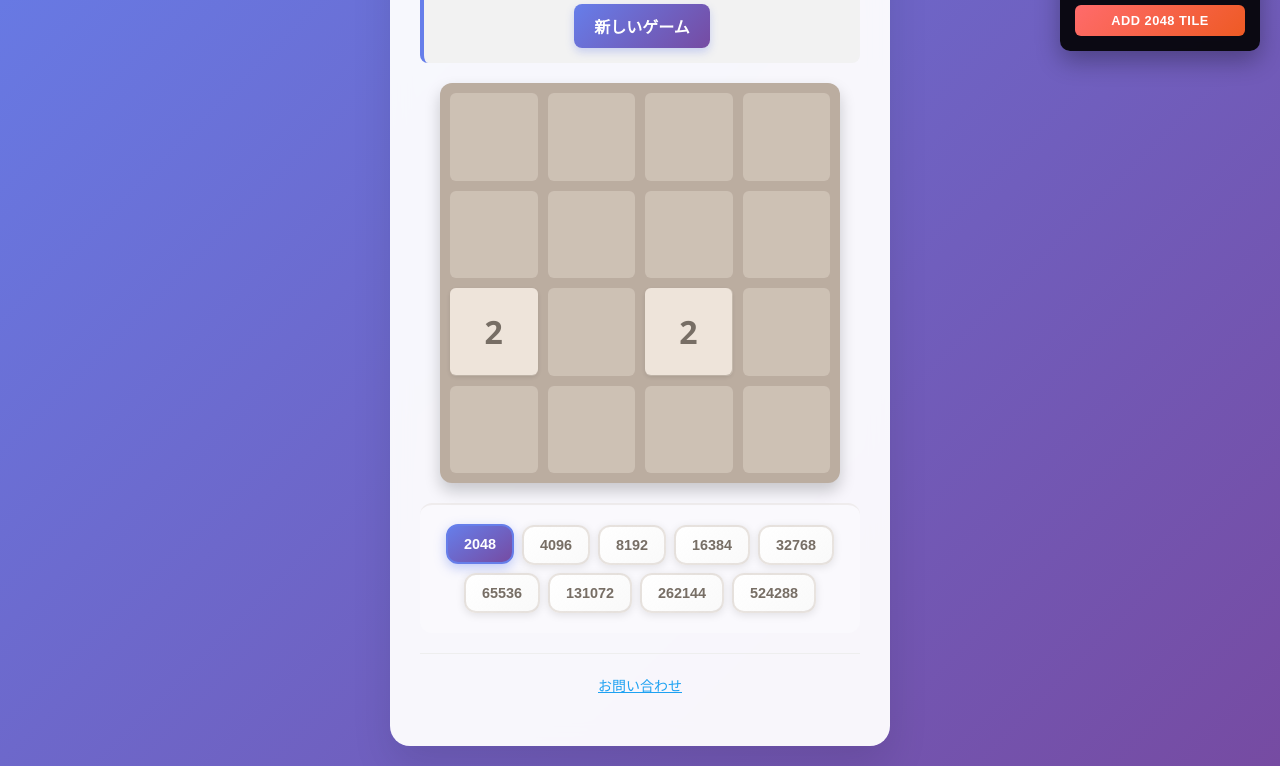
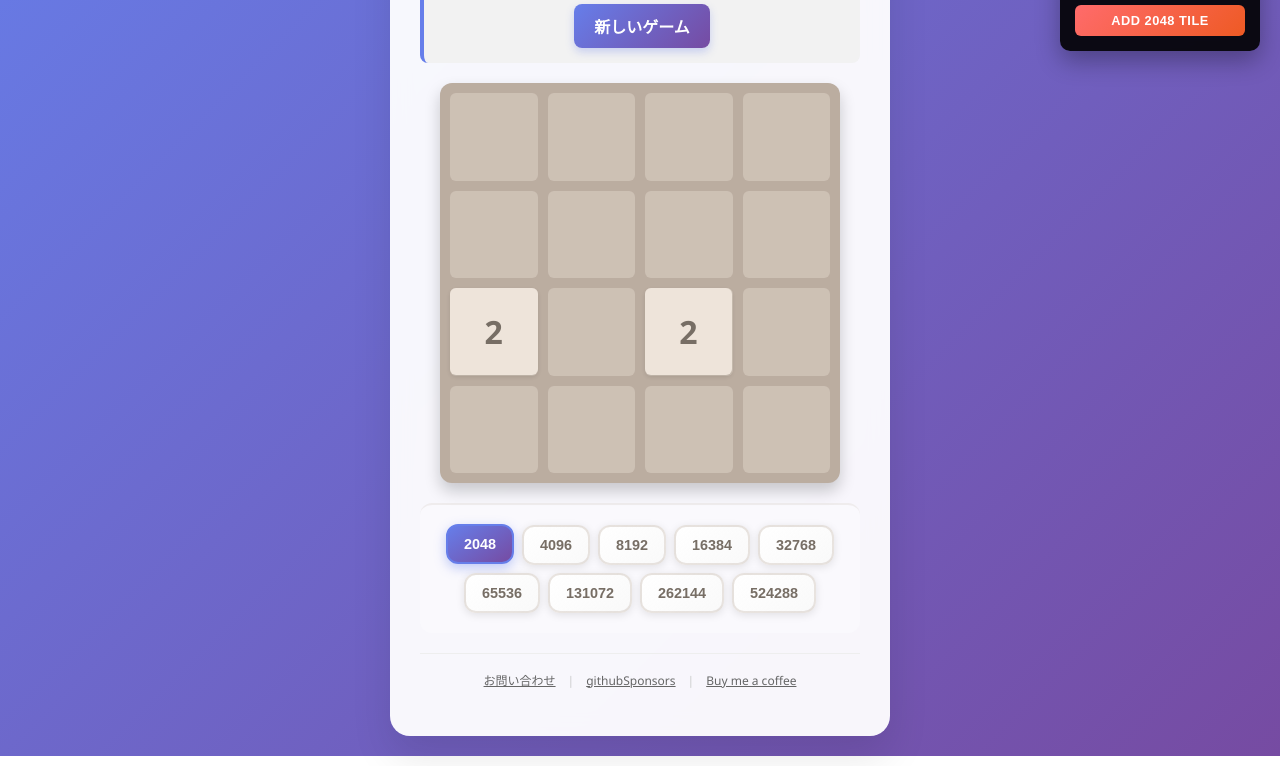
Before and after one commit to harunonsystem/2048-game, a website built with Vite: page index.html in a window 1280 px wide. Shown: the part 218-984 px from the top of the page. Built offline with nearby package versions, Linux system fonts and the light colour scheme.

Commit message:
add  sponsor link

```diff
--- a/index.html
+++ b/index.html
@@ -250,15 +250,37 @@
             </div>
 
             <footer class="footer">
+                <div class="footer-links">
                     <a
                         href="https://x.com/harunonsystem"
                         target="_blank"
                         rel="noopener noreferrer"
-                    class="contact-link"
+                        class="footer-link contact-link"
                         data-i18n="contact"
                     >
                         お問い合わせ
                     </a>
+                    <span class="footer-divider">|</span>
+                    <a
+                        href="https://github.com/sponsors/harunonsystem"
+                        target="_blank"
+                        rel="noopener noreferrer"
+                        class="footer-link sponsor-link"
+                        data-i18n="githubSponsors"
+                    >
+                        GitHub Sponsor
+                    </a>
+                    <span class="footer-divider">|</span>
+                    <a
+                        href="https://www.buymeacoffee.com/harunonsystem"
+                        target="_blank"
+                        rel="noopener noreferrer"
+                        class="footer-link coffee-link"
+                        data-i18n="buyMeCoffee"
+                    >
+                        Buy me a coffee
+                    </a>
+                </div>
             </footer>
         </div>
 
--- a/src/style.css
+++ b/src/style.css
@@ -1181,27 +1181,58 @@ h1 {
         padding: 6px 8px;
         font-size: 0.7rem;
     }
+
+    /* Footer mobile responsive */
+    .footer-links {
+        flex-direction: column;
+        gap: 8px;
+    }
+
+    .footer-divider {
+        display: none;
+    }
+
+    .footer-link {
+        font-size: 13px;
+        padding: 4px 8px;
+    }
 }
 
 /* Footer styles */
 .footer {
     text-align: center;
-    padding: 20px;
+    padding: 15px 20px;
     margin-top: 20px;
     border-top: 1px solid #eee;
 }
 
-.contact-link {
+.footer-links {
+    display: flex;
+    align-items: center;
+    justify-content: center;
+    gap: 4px;
+    flex-wrap: wrap;
+}
+
+.footer-link {
+    color: #666;
+    text-decoration: underline;
+    font-size: 12px;
+    font-weight: 500;
+    transition: all 0.2s ease;
+    padding: 2px 6px;
+    border-radius: 3px;
+}
+
+.footer-link:hover {
     color: #1da1f2;
     text-decoration: underline;
-    font-size: 14px;
-    transition: all 0.3s ease;
 }
 
-.contact-link:hover {
-    color: #0d8bd9;
-    text-decoration: none;
-    background-color: rgba(29, 161, 242, 0.1);
-    padding: 2px 4px;
-    border-radius: 3px;
+
+
+.footer-divider {
+    color: #ccc;
+    font-size: 12px;
+    margin: 0 2px;
 }
--- a/src/translations.json
+++ b/src/translations.json
@@ -23,7 +23,9 @@
     "noMovesLeft": "動かせるタイルがありません",
     "newRecord": "新記録！",
     "wellDone": "よくできました！",
-    "contact": "お問い合わせ"
+    "contact": "お問い合わせ",
+    "githubSponsor": "GitHub Sponsors",
+    "buyMeCoffee": "Buy me a coffee"
   },
   "en": {
     "score": "Score",
@@ -49,6 +51,8 @@
     "noMovesLeft": "No moves available",
     "newRecord": "New Record!",
     "wellDone": "Well Done!",
-    "contact": "Contact"
+    "contact": "Contact",
+    "githubSponsor": "GitHub Sponsors",
+    "buyMeCoffee": "Buy me a coffee"
   }
 }
```
Lines whose indentation alone changed are shown as unchanged.
